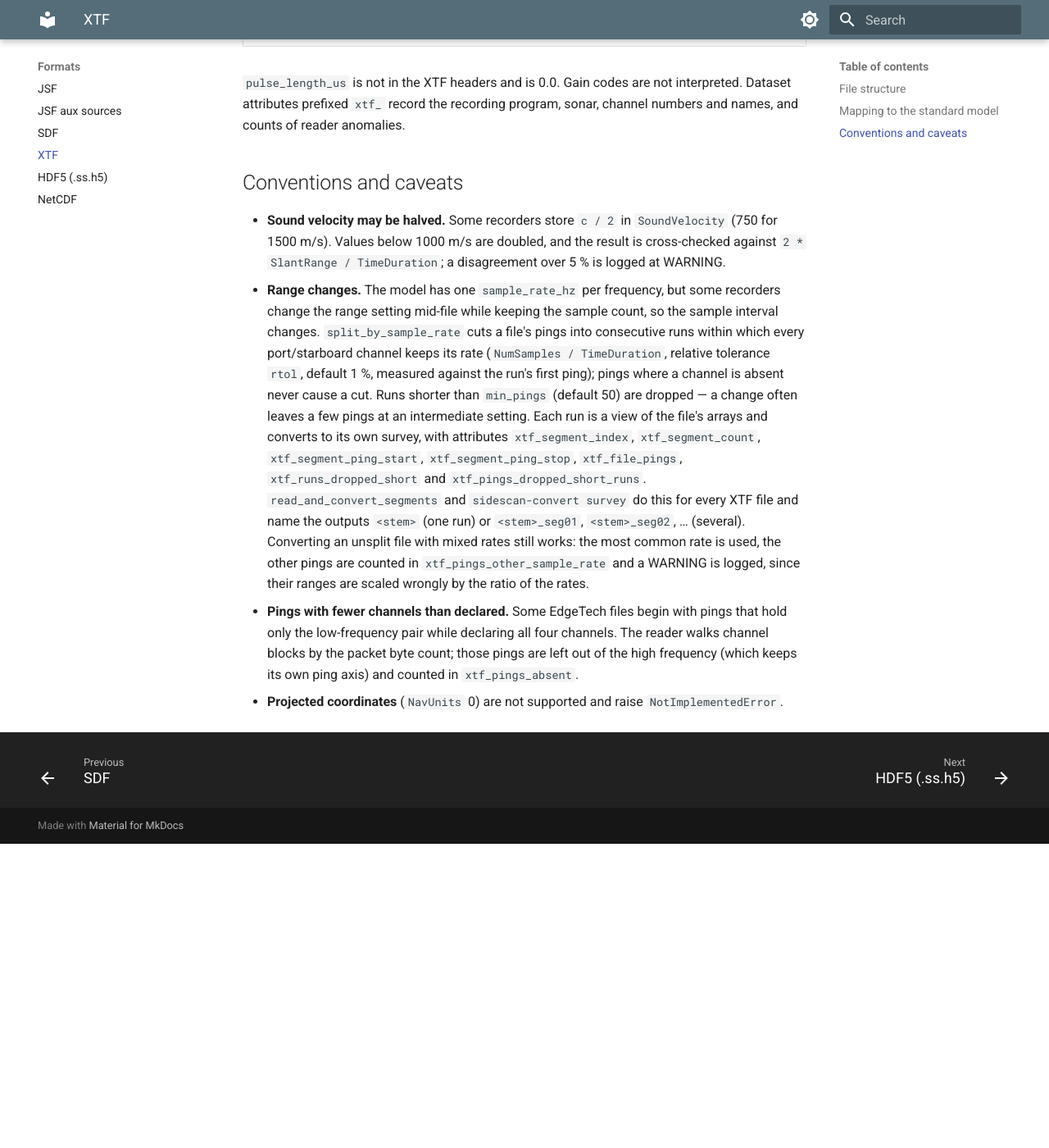
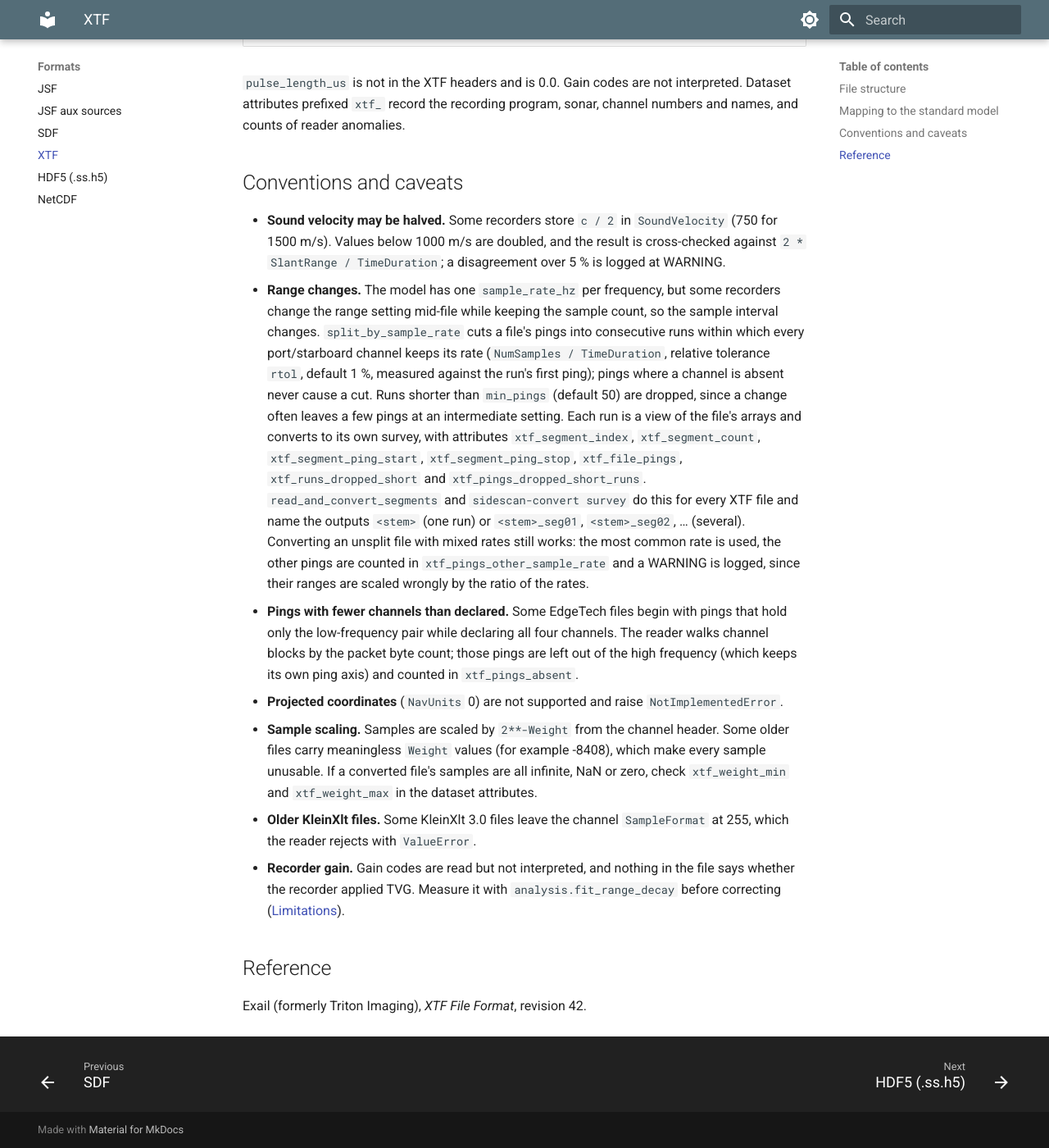
Before and after one commit to rshomberg-research/sidescanpy, an MkDocs documentation site: the page built from docs/io_xtf.md, in a window 1280 px wide and 1400 px high, scrolled down 1588 px. Shown: the whole window at 82% size. Built offline with MkDocs 1.6.1 and Material for MkDocs 9.7.7, drawn with Linux system fonts in a browser that asks for light colours; before the commit the page ends 2617 px from its top, so only the background shows below that.

Commit message:
docs(io/xtf): Weight, SampleFormat and recorder-gain caveats
Co-Authored-By: Claude Opus 5.5 <noreply@anthropic.com>

```diff
--- a/docs/io_xtf.md
+++ b/docs/io_xtf.md
@@ -72,7 +72,7 @@ anomalies.
   port/starboard channel keeps its rate (`NumSamples / TimeDuration`,
   relative tolerance `rtol`, default 1 %, measured against the run's
   first ping); pings where a channel is absent never cause a cut. Runs
-  shorter than `min_pings` (default 50) are dropped — a change often
+  shorter than `min_pings` (default 50) are dropped, since a change often
   leaves a few pings at an intermediate setting. Each run is a view of
   the file's arrays and converts to its own survey, with attributes
   `xtf_segment_index`, `xtf_segment_count`, `xtf_segment_ping_start`,
@@ -91,3 +91,18 @@ anomalies.
   own ping axis) and counted in `xtf_pings_absent`.
 - **Projected coordinates** (`NavUnits` 0) are not supported and raise
   `NotImplementedError`.
+- **Sample scaling.** Samples are scaled by `2**-Weight` from the channel
+  header. Some older files carry meaningless `Weight` values (for example
+  -8408), which make every sample unusable. If a converted file's samples
+  are all infinite, NaN or zero, check `xtf_weight_min` and
+  `xtf_weight_max` in the dataset attributes.
+- **Older KleinXlt files.** Some KleinXlt 3.0 files leave the channel
+  `SampleFormat` at 255, which the reader rejects with `ValueError`.
+- **Recorder gain.** Gain codes are read but not interpreted, and nothing
+  in the file says whether the recorder applied TVG. Measure it with
+  `analysis.fit_range_decay` before correcting
+  ([Limitations](limitations.md#radiometric-correction)).
+
+## Reference
+
+Exail (formerly Triton Imaging), *XTF File Format*, revision 42.
```
Also changed, not shown: other parts of docs/io_xtf.md (+1 -1 lines).
